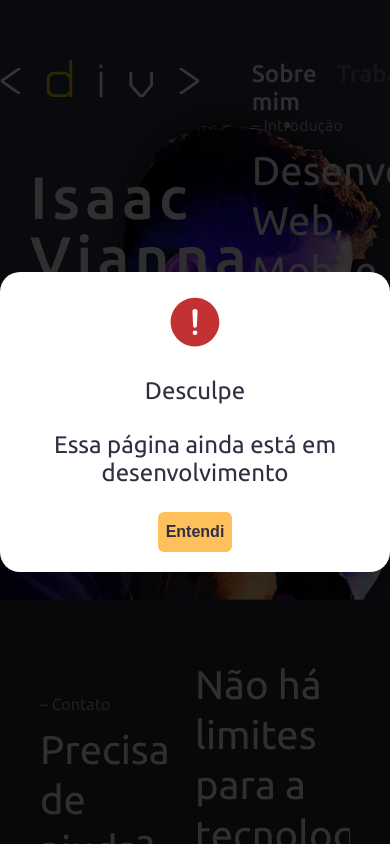
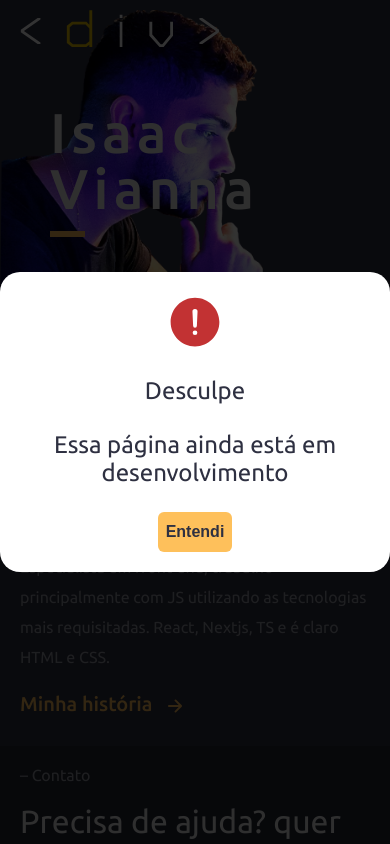
Before and after one commit to isaacviannadev/meuSitePessoal, a Next.js app: page / in a window 390 px wide. Shown: the top 844 px of the page. Built offline with nearby package versions, Linux system fonts and the light colour scheme; a web font is replaced by a local one.

Commit message:
adiciona responsividade nas duas primeiras sections

```diff
--- /dev/null
+++ b/src/components/Infos/index.tsx
@@ -0,0 +1,52 @@
+import React from 'react';
+import { IoLogoWhatsapp } from 'react-icons/io5';
+import {
+  FirstSectionSC,
+  ConteudoSC,
+  DescricaoSC,
+  LinkFowardSC,
+  ContentSC,
+} from '../../styles/pages/home';
+
+const Info = () => {
+  return (
+    <FirstSectionSC isDark>
+      <ContentSC>
+        <ConteudoSC paddingTopOn>
+          <DescricaoSC className='animate__animated animate__slideInLeft'>
+            <span>– Contato</span>
+
+            <p className='subtitle'>
+              Precisa de ajuda? quer um site ou aplicativo?
+            </p>
+            <p>Entre em contato comigo, vamos solucionar seu problema.</p>
+            <LinkFowardSC
+              href='https://api.whatsapp.com/send?phone=5561981025792&text=Ol%C3%A1,%20preciso%20de%20ajuda!%20Quero%20um%20site,%20sistema%20ou%20aplicativo,%20pode%20me%20ajudar%3F'
+              target='_blank'
+              rel='noreferrer'
+            >
+              Fazer contato
+              <IoLogoWhatsapp />
+            </LinkFowardSC>
+          </DescricaoSC>
+        </ConteudoSC>
+
+        <div className='separator'></div>
+
+        <ConteudoSC paddingTopOn>
+          <DescricaoSC className='animate__animated animate__slideInRight'>
+            <p className='subtitle'>
+              Não há limites para a tecnologia, e ela é igual para todos.
+            </p>
+            <p>
+              Vamos somar nossas experiências e juntos, desenvolver algo
+              inovador para seu negócio e para o mundo!
+            </p>
+          </DescricaoSC>
+        </ConteudoSC>
+      </ContentSC>
+    </FirstSectionSC>
+  );
+};
+
+export default Info;
--- a/src/components/Inicio/index.tsx
+++ b/src/components/Inicio/index.tsx
@@ -5,8 +5,9 @@ import {
   IoArrowForward,
   IoArrowBack,
 } from 'react-icons/io5';
+import styled from 'styled-components';
 import {
-  FirstSectionSC,
+  ContentSC,
   ConteudoSC,
   DescricaoSC,
   LinkFowardSC,
@@ -14,15 +15,108 @@ import {
 } from '../../styles/pages/home';
 import { calcularIdade } from '../../utils/functions';
 
+const FirstSectionSC = styled.section`
+  display: flex;
+  align-items: center;
+  justify-content: center;
+  height: 100%;
+  width: 100%;
+  margin-top: 60px;
+
+  @media only screen and (max-width: 768px) {
+    margin-top: 10px;
+  }
+`;
+
+const Intro = styled.div`
+  background: url('/eu.png') no-repeat left top;
+  background-size: contain;
+  width: 100%;
+  height: 400px;
+  display: flex;
+  flex-direction: column;
+  justify-content: space-between;
+  padding: 0 20px 20px;
+
+  & .logo {
+    width: 100%;
+    max-width: 200px;
+  }
+
+  & .nome {
+    display: flex;
+    flex-direction: column;
+    position: relative;
+
+    p {
+      line-height: 100%;
+      margin-left: 30px;
+      font-weight: 500;
+      letter-spacing: 5px;
+      font-size: 3.5rem;
+    }
+
+    &::after {
+      content: '';
+      position: absolute;
+      bottom: -20px;
+      left: 30px;
+      width: 35px;
+      height: 6px;
+      background-color: var(--textYellow);
+    }
+  }
+
+  .minhasRedes {
+    display: flex;
+    width: 100%;
+    flex-direction: row;
+    gap: 10px;
+    align-items: center;
+
+    svg {
+      width: 24px;
+      height: 24px;
+      color: var(--textSecondary);
+      transition: all 0.2s ease-in-out;
+
+      &:hover {
+        box-shadow: 0px 0px 8px 0px rgba(0, 0, 0, 0.27);
+        transform: translateY(-5px);
+        color: var(--textWhite);
+      }
+    }
+
+    @media only screen and (max-width: 768px) {
+      justify-content: end;
+      svg {
+        color: var(--textYellow);
+        width: 36px;
+        height: 36px;
+
+        &:hover {
+          transform: translateY(0);
+          box-shadow: none;
+        }
+      }
+    }
+  }
+
+  @media only screen and (max-width: 768px) {
+    height: 320px;
+  }
+`;
+
 export const Inicio = () => {
   const [linkSelected, setLinkSelected] = useState('sobre');
   const [historia, setHistoria] = useState(false);
 
   return (
     <FirstSectionSC>
-      <img className='foto' src='/eu.png' alt='Isaac' />
+      {/* <img className='foto' src='/eu.png' alt='Isaac' /> */}
 
-      <div className='euDetalhes'>
+      <ContentSC>
+        <Intro>
           <img className='logo' src='/div.svg' alt='logo' />
           <div className='nome'>
             <p>Isaac</p>
@@ -45,7 +139,7 @@ export const Inicio = () => {
               <IoLogoGithub />
             </a>
           </div>
-      </div>
+        </Intro>
 
         <ConteudoSC>
           <div className='links'>
@@ -79,8 +173,8 @@ export const Inicio = () => {
               <p className='subtitle'>Desenvolvedor Web, Mobile e Desktop </p>
               <p>
                 Especialista em front-end, trabalho principalmente com JS
-              utilizando as tecnologias mais requisitadas. React, Nextjs, TS e é
-              claro HTML e CSS.
+                utilizando as tecnologias mais requisitadas. React, Nextjs, TS e
+                é claro HTML e CSS.
               </p>
             </DescricaoSC>
           ) : (
@@ -89,11 +183,11 @@ export const Inicio = () => {
 
               <p>
                 Tenho {calcularIdade(30, 11, 1987)} anos, sou carioca vivendo em
-              Brasília, sou desenvolvedor desde 2018, antes disso trabalhava com
-              serviços (bem diferente, eu sei), sempre fui apaixonado por
-              tecnologia. Resolvi ser desenvolvedor e trago comigo esses mais de
-              15 anos de bagagem na área de serviço com foco em qualidade e na
-              experiência do cliente.
+                Brasília, sou desenvolvedor desde 2018, antes disso trabalhava
+                com serviços (bem diferente, eu sei), sempre fui apaixonado por
+                tecnologia. Resolvi ser desenvolvedor e trago comigo esses mais
+                de 15 anos de bagagem na área de serviço com foco em qualidade e
+                na experiência do cliente.
               </p>
             </DescricaoSC>
           )}
@@ -110,6 +204,7 @@ export const Inicio = () => {
             </LinkBackSC>
           )}
         </ConteudoSC>
+      </ContentSC>
     </FirstSectionSC>
   );
 };
--- a/src/pages/index.tsx
+++ b/src/pages/index.tsx
@@ -1,20 +1,13 @@
-import React, { useEffect, useState } from 'react';
+import React, { useState } from 'react';
 import Footer from '../components/Footer';
 
-import {
-  SectionDarkSC,
-  ContainerSC,
-  ConteudoSC,
-  DescricaoSC,
-  LinkFowardSC,
-  CardContainerSC,
-} from '../styles/pages/home';
-import { IoLogoWhatsapp } from 'react-icons/io5';
+import { ContainerSC, CardContainerSC } from '../styles/pages/home';
 
 import 'animate.css';
 import { Inicio } from '../components/Inicio';
 import { Depoimento } from '../components/Depoimentos';
 import { AlertModal } from '../components/AlertModal';
+import Info from '../components/Infos';
 
 const Home = () => {
   const [alertOpen, setAlertOpen] = useState<boolean>(true);
@@ -23,40 +16,7 @@ const Home = () => {
     <>
       <Inicio />
 
-      <SectionDarkSC>
-        <CardContainerSC>
-          <ConteudoSC>
-            <DescricaoSC className='animate__animated animate__slideInLeft'>
-              <span>– Contato</span>
-
-              <p className='subtitle'>
-                Precisa de ajuda? quer um site ou aplicativo?
-              </p>
-              <p>Entre em contato comigo, vamos solucionar seu problema.</p>
-              <LinkFowardSC
-                href='https://api.whatsapp.com/send?phone=5561981025792&text=Ol%C3%A1,%20preciso%20de%20ajuda!%20Quero%20um%20site,%20sistema%20ou%20aplicativo,%20pode%20me%20ajudar%3F'
-                target='_blank'
-                rel='noreferrer'
-              >
-                Fazer contato
-                <IoLogoWhatsapp />
-              </LinkFowardSC>
-            </DescricaoSC>
-          </ConteudoSC>
-
-          <ConteudoSC style={{ maxWidth: '500px' }}>
-            <DescricaoSC className='animate__animated animate__slideInRight'>
-              <p className='subtitle'>
-                Não há limites para a tecnologia, e ela é igual para todos.
-              </p>
-              <p>
-                Vamos somar nossas experiências e juntos, desenvolver algo
-                inovador para seu negócio e para o mundo!
-              </p>
-            </DescricaoSC>
-          </ConteudoSC>
-        </CardContainerSC>
-      </SectionDarkSC>
+      <Info />
 
       <ContainerSC>
         <CardContainerSC>
--- a/src/styles/pages/home.ts
+++ b/src/styles/pages/home.ts
@@ -1,4 +1,4 @@
-import styled, { keyframes } from 'styled-components';
+import styled, { css, keyframes } from 'styled-components';
 
 const fadeIn = keyframes`
   to {
@@ -6,10 +6,15 @@ const fadeIn = keyframes`
 }
 `;
 
+type StyleProps = {
+  isDark?: boolean;
+  paddingTopOn?: boolean;
+};
+
 export const ContainerSC = styled.main`
   display: flex;
   width: 100%;
-  max-width: 1080px;
+  max-width: 1200px;
   padding: 60px 0;
   margin: 0 auto;
   height: 100%;
@@ -17,112 +22,78 @@ export const ContainerSC = styled.main`
   overflow: hidden;
   justify-content: space-between;
   background: transparent;
+`;
 
-  .euDetalhes {
+export const FirstSectionSC = styled.section<StyleProps>`
   display: flex;
-    flex-direction: column;
-    justify-content: space-between;
-    height: 400px;
-    background-color: transparent;
-    z-index: 2;
+  align-items: center;
+  justify-content: center;
+  height: 100%;
+  width: 100%;
 
-    width: fit-content;
-    /* max-width: 320px; */
-    /* padding: 0 0 100px; */
-
-    .logo {
-      width: 100%;
-      max-width: 200px;
+  &:first-of-type {
+    margin-top: 60px;
   }
 
-    .nome {
+  ${({ isDark }) =>
+    isDark &&
+    css`
+      background: var(--bgDarkSecondary);
+    `};
+
+  @media only screen and (max-width: 768px) {
+    margin-top: 10px;
+  }
+`;
+
+export const ContentSC = styled.div`
   display: flex;
-      flex-direction: column;
-      position: relative;
-      margin-bottom: 80px;
+  flex-direction: row;
+  height: 100%;
+  width: 100%;
+  max-width: 1200px;
+  align-items: center;
+  justify-content: space-around;
 
-      p {
-        line-height: 100%;
-        margin-left: 30px;
-        font-size: 60px;
-        font-weight: 500;
-        letter-spacing: 5px;
+  & .separator {
+    display: none;
+    width: 100%;
+    border-top: 1px dashed var(--textYellow);
+    margin: 20px 0;
   }
 
-      &::after {
-        content: '';
-        position: absolute;
-        bottom: -30px;
-        left: 30px;
-        width: 35px;
-        height: 6px;
-        background-color: var(--textYellow);
-      }
-    }
+  @media only screen and (max-width: 768px) {
+    flex-direction: column;
 
-    .minhasRedes {
+    & .separator {
       display: flex;
-      flex-direction: row;
-      gap: 10px;
-
-      svg {
-        width: 24px;
-        height: 24px;
-        color: var(--textSecondary);
-        transition: all 0.2s ease-in-out;
-
-        &:hover {
-          box-shadow: 0px 0px 8px 0px rgba(0, 0, 0, 0.27);
-          transform: translateY(-5px);
-          color: var(--textWhite);
-        }
-      }
     }
   }
 `;
 
-export const FirstSectionSC = styled(ContainerSC)`
-  position: relative;
-
-  .foto {
-    position: absolute;
-    width: 100%;
-    max-width: 400px;
-    bottom: 0;
-    animation: fadeIn 0.5s ease-in forwards;
-    filter: drop-shadow(5px -3px 10px rgba(0, 0, 0, 0.7));
-  }
-`;
-
-export const SectionDarkSC = styled.section`
-  display: flex;
-  width: 100%;
-  padding: 60px 40px;
-  margin: 0;
-  height: 100%;
-  min-height: 500px;
-
-  background: var(--bgDarkSecondary);
-`;
-
-export const ConteudoSC = styled.div`
+export const ConteudoSC = styled.div<StyleProps>`
   display: flex;
   flex-direction: column;
   justify-content: space-between;
-  /* padding: 0 0 100px; */
   width: 100%;
+  height: 100%;
   max-width: 420px;
-  overflow: hidden;
+  padding: 0 20px 20px;
+  ${({ paddingTopOn }) =>
+    paddingTopOn &&
+    css`
+      padding-top: 20px;
+    `};
 
   .links {
     display: flex;
     flex-direction: row;
     justify-content: space-evenly;
     gap: 20px;
-    height: 60px;
+    min-height: 60px;
 
     p {
-      font-size: 24px;
+      font-size: 1.5rem;
       font-weight: 500;
       position: relative;
       transition: all 0.2s ease-in-out;
@@ -149,6 +120,24 @@ export const ConteudoSC = styled.div`
       }
     }
   }
+
+  @media only screen and (max-width: 768px) {
+    max-width: 100%;
+
+    .links {
+      align-items: center;
+      margin-bottom: 20px;
+
+      gap: 0;
+
+      p {
+        font-size: 1rem;
+        font-weight: 500;
+        position: relative;
+        transition: all 0.2s ease-in-out;
+      }
+    }
+  }
 `;
 
 export const DescricaoSC = styled.div`
@@ -160,9 +149,8 @@ export const DescricaoSC = styled.div`
   span {
     color: var(--textSecondary);
   }
-
   .subtitle {
-    font-size: 40px;
+    font-size: 2.5rem;
     color: var(--textWhite);
     line-height: 50px;
   }
@@ -170,6 +158,12 @@ export const DescricaoSC = styled.div`
   p {
     color: var(--textSecondary);
     line-height: 30px;
+  }
+
+  @media only screen and (max-width: 768px) {
+    .subtitle {
+      font-size: 2rem;
+    }
   }
 `;
 
@@ -180,6 +174,7 @@ export const LinkFowardSC = styled.a`
   font-size: 20px;
   transition: all 0.2s ease-in-out;
   width: fit-content;
+  margin-top: 20px;
 
   svg {
     margin-left: 12px;
```
Lines whose indentation alone changed are shown as unchanged.
